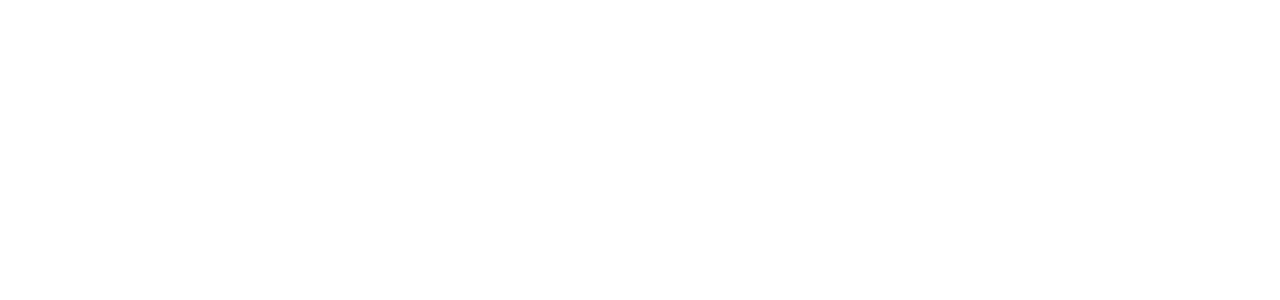
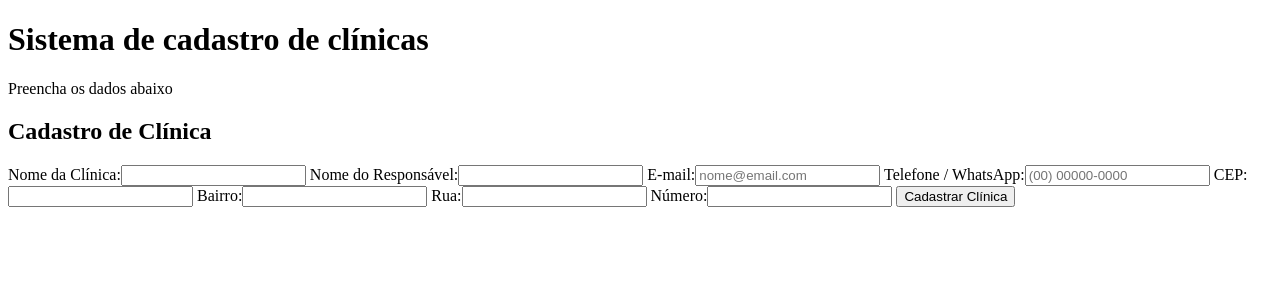
Before and after one commit to GustavoCJr/Cadastro-clinicas, a Flask app: page / in a window 1280 px wide. Before the commit the part shown is empty. Shown: the top 300 px of the page. Run offline with Flask 3, Linux system fonts and the light colour scheme.

Commit message:
feat: Implementa formulário de cadastro, com estilos e scripts

```diff
--- a/templates/index.html
+++ b/templates/index.html
@@ -1,9 +1,36 @@
 <!doctype html>
 <html lang="pt-br">
-  <head>
-    <meta charset="UTF-8" />
-    <meta name="viewport" content="width=device-width, initial-scale=1.0" />
-    <title>Cadastro Clinicas</title>
-  </head>
-  <body></body>
+
+<head>
+  <meta charset="UTF-8" />
+  <meta name="viewport" content="width=device-width, initial-scale=1.0" />
+  <title>Cadastro Clinicas</title>
+  <link rel="stylesheet" href="{{ url_for('static', filename='css/global.css') }}">
+</head>
+
+<body>
+  <header>
+    <h1>Sistema de cadastro de clínicas</h1>
+    <p>Preencha os dados abaixo</p>
+  </header>
+  <main>
+    <div class="corpo-formulario">
+      <h2>Cadastro de Clínica</h2>
+      <form action="/cadastrarClinica" method="post">
+        <label for="cnome">Nome da Clínica:</label><input type="text" id="cnome" name="cnome" required>
+        <label for="cresponsavel">Nome do Responsável:</label><input type="text" id="cresponsavel" name="cresponsavel" required>
+        <label for="cemail">E-mail:</label><input type="email" id="cemail" name="cemail" placeholder="nome@email.com" required>
+        <label for="ctelefone">Telefone / WhatsApp:</label><input type="text" placeholder="(00) 00000-0000" id="ctelefone" name="ctelefone" required>
+
+        <label for="ccep">CEP:</label><input type="text" id="ccep" name="ccep" required>
+        <label for="cbairro">Bairro:</label><input type="text" id="cbairro" name="cbairro">
+        <label for="crua">Rua:</label><input type="text" id="crua" name="crua">
+        <label for="cnumero">Número:</label><input type="number" id="cnumero" name="cnumero">
+        <button type="submit">Cadastrar Clínica</button>
+      </form>
+    </div>
+  </main>
+  <script src="{{ url_for('static', filename='js/main.js') }}"></script>
+</body>
+
 </html>
```
Also changed, not shown: static/css/global.css (added), static/js/main.js (added).
